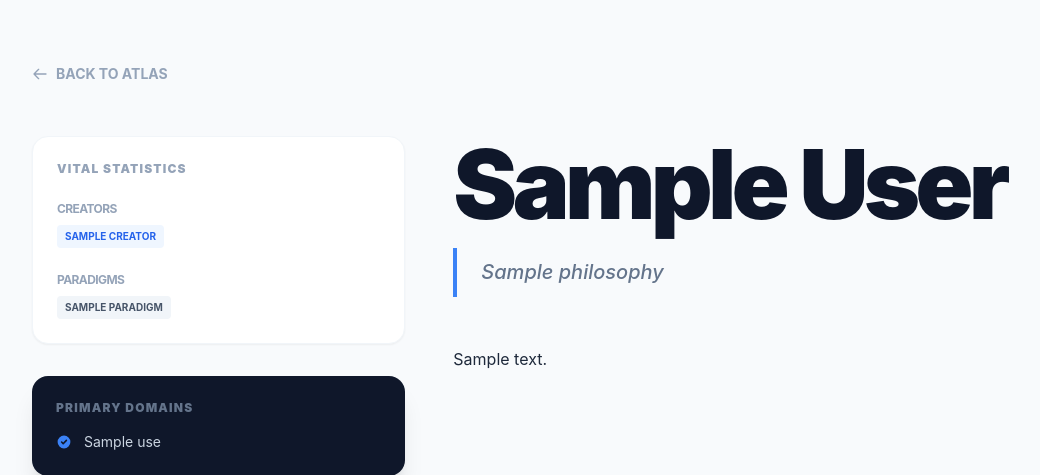
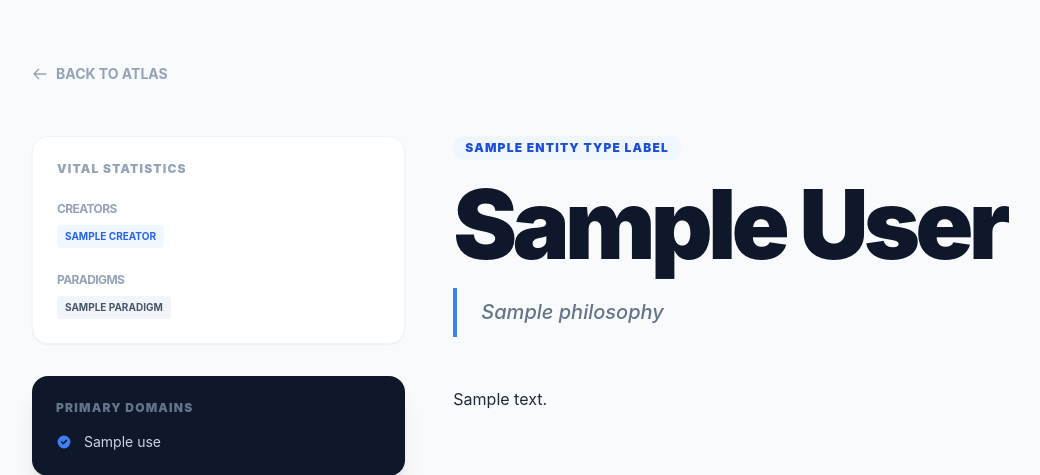
Before and after one commit to someflydev/language-atlas, a FastAPI app: template src/app/templates/profile.html in a window 1280 px wide. Shown: the part 103-578 px from the top of the page, without its empty margins (0-1040 px from the left). Run offline with FastAPI, Linux system fonts and the light colour scheme; the template is opened without the code that fills it: most values are stand-ins (such as "Sample title", 1, 10 or a date in 2020); parts of the project's set-up code (start-up, migrations or seed data) failed here and were passed over; some libraries are stand-ins or nearby versions.

Commit message:
[PROMPT_85] Make mixed profiles type-aware
Keep /language/{name} as the shared route for language-like entities
while preserving the stored entity_type in template context.

Add a small shared route helper for profile links so foundations and
artifacts render and link consistently across templates and static JS.

```diff
--- a/src/app/app.py
+++ b/src/app/app.py
@@ -45,6 +45,7 @@ templates = Jinja2Templates(directory=templates_dir)
 # this env var before making requests; clearing it on exit restores the
 # normal live-app behaviour.
 templates.env.globals["atlas_static_mode"] = lambda: os.environ.get("ATLAS_STATIC_MODE", "0") == "1"
+templates.env.globals["entity_profile_href"] = DataLoader.get_entity_profile_route
 
 
 def atlas_static_mode() -> bool:
@@ -60,6 +61,7 @@ ENTITY_TYPE_LABELS = {
     "foundation": "Historical and Theoretical Foundations",
     "artifact": "Tools, Libraries, Runtimes, and Formats",
 }
+LANGUAGE_LIKE_ENTITY_TYPES = {"language", "foundation", "artifact"}
 
 def get_link_map() -> Dict[str, str]:
     global _entity_link_map
@@ -503,6 +505,7 @@ async def get_language_profile(request: Request, name: str) -> Response:
     lang = data_loader.get_combined_language_data(name)
     if not lang:
         raise HTTPException(status_code=404, detail="Language not found")
+    entity_type = lang.get("entity_type", "language")
 
     # Construct Markdown from the profile sections stored in the database
     content = f"# {lang.get('title', lang['name'])}\n\n"
@@ -534,7 +537,11 @@ async def get_language_profile(request: Request, name: str) -> Response:
     html_content = auto_link_content(html_content)
 
     # Generate Dynamic Heritage Journey
-    auto_odyssey = data_loader.get_auto_odyssey(lang['name'])
+    auto_odyssey = (
+        data_loader.get_auto_odyssey(lang['name'])
+        if entity_type == "language"
+        else None
+    )
 
     # Static export crawls every language page, so skip the expensive
     # lineage view queries there and keep the live app unchanged.
@@ -543,9 +550,21 @@ async def get_language_profile(request: Request, name: str) -> Response:
         descendants: list[dict[str, Any]] = []
         lang_rank: dict[str, Any] | None = None
     else:
-        ancestors = data_loader.get_ancestors(lang['id'], max_depth=5)
-        descendants = data_loader.get_descendants(lang['id'], max_depth=5)
-        lang_rank = data_loader.get_language_ranking(lang['id'])
+        ancestors = (
+            data_loader.get_ancestors(lang['id'], max_depth=5)
+            if entity_type in LANGUAGE_LIKE_ENTITY_TYPES
+            else []
+        )
+        descendants = (
+            data_loader.get_descendants(lang['id'], max_depth=5)
+            if entity_type in LANGUAGE_LIKE_ENTITY_TYPES
+            else []
+        )
+        lang_rank = (
+            data_loader.get_language_ranking(lang['id'])
+            if entity_type == "language"
+            else None
+        )
 
     return templates.TemplateResponse(
         request=request,
@@ -553,7 +572,10 @@ async def get_language_profile(request: Request, name: str) -> Response:
         context={
             "lang": lang,
             "content": html_content,
-            "entity_type": "language",
+            "entity_type": entity_type,
+            "entity_type_label": ENTITY_TYPE_LABELS.get(
+                entity_type, entity_type.replace("_", " ").title()
+            ),
             "auto_odyssey": auto_odyssey,
             "ancestors": ancestors,
             "descendants": descendants,
--- a/src/app/templates/paradigm_view.html
+++ b/src/app/templates/paradigm_view.html
@@ -111,7 +111,7 @@
                 </div>
                 {% endif %}
 
-                <a href="/language/{{ foundation.name }}" class="inline-flex items-center text-sm font-bold text-blue-600 hover:text-blue-800 transition-colors">
+                <a href="{{ entity_profile_href(foundation.name, foundation.entity_type) }}" class="inline-flex items-center text-sm font-bold text-blue-600 hover:text-blue-800 transition-colors">
                     View profile
                     <span class="ml-2" aria-hidden="true">&rarr;</span>
                 </a>
@@ -174,7 +174,7 @@
                     <p class="text-sm text-slate-500 leading-relaxed line-clamp-3 italic mb-4">
                         "{{ lang.philosophy }}"
                     </p>
-                    <a href="/language/{{ lang.name }}" class="absolute inset-0 z-10 rounded-2xl cursor-pointer" aria-label="View {{ lang.display_name }} profile"></a>
+                    <a href="{{ entity_profile_href(lang.name, lang.entity_type) }}" class="absolute inset-0 z-10 rounded-2xl cursor-pointer" aria-label="View {{ lang.display_name }} profile"></a>
                 </article>
             </div>
             {% endfor %}
--- a/src/app/templates/partials/language_grid.html
+++ b/src/app/templates/partials/language_grid.html
@@ -28,7 +28,7 @@
             </p>
 
             <div class="mt-auto pt-4 flex justify-between items-center relative z-30">
-                <a href="/language/{{ lang.name }}" class="text-xs font-bold uppercase text-blue-600 hover:text-blue-800 transition-colors">
+                <a href="{{ entity_profile_href(lang.name, lang.entity_type or current_entity_type) }}" class="text-xs font-bold uppercase text-blue-600 hover:text-blue-800 transition-colors">
                     View Profile &rarr;
                 </a>
                 <button
@@ -41,7 +41,7 @@
             </div>
 
             <!-- Card-level link overlay: Inside article, lower z-index than tags and buttons -->
-            <a href="/language/{{ lang.name }}" class="absolute inset-0 z-10 rounded-2xl cursor-pointer" aria-label="View {{ lang.display_name }} profile"></a>
+            <a href="{{ entity_profile_href(lang.name, lang.entity_type or current_entity_type) }}" class="absolute inset-0 z-10 rounded-2xl cursor-pointer" aria-label="View {{ lang.display_name }} profile"></a>
         </article>
     </div>
     {% endfor %}
--- a/src/app/templates/profile.html
+++ b/src/app/templates/profile.html
@@ -17,11 +17,18 @@
             <div class="bg-white p-6 rounded-2xl shadow-sm border border-slate-100">
                 <h3 class="text-xs font-black uppercase tracking-widest text-slate-400 mb-6">Vital Statistics</h3>
                 <dl class="space-y-6">
-                    {% if entity_type == 'language' %}
+                    {% if entity_type in ('language', 'foundation', 'artifact') %}
+                    <div>
+                        <dt class="text-xs font-bold text-slate-400 uppercase tracking-tighter mb-1">Entity Type</dt>
+                        <dd class="text-sm font-bold text-slate-900">{{ entity_type_label }}</dd>
+                    </div>
+                    {% if lang.year %}
                     <div>
                         <dt class="text-xs font-bold text-slate-400 uppercase tracking-tighter mb-1">Established</dt>
                         <dd class="text-2xl font-black text-slate-900">{{ lang.year }}</dd>
                     </div>
+                    {% endif %}
+                    {% if lang.cluster %}
                     <div>
                         <dt class="text-xs font-bold text-slate-400 uppercase tracking-tighter mb-1">Cluster</dt>
                         <dd>
@@ -30,6 +37,8 @@
                             </a>
                         </dd>
                     </div>
+                    {% endif %}
+                    {% if entity_type == 'language' %}
                     {% if ranking %}
                     {% if ranking.generation_percentile <= 0.05 %}
                     <div>
@@ -58,6 +67,7 @@
                             </span>
                         </dd>
                     </div>
+                    {% endif %}
                     {% endif %}
                     {% endif %}
                     {% elif entity_type == 'person' %}
@@ -137,10 +147,17 @@
         <!-- Main Content -->
         <article class="lg:col-span-8 order-1 lg:order-2">
             <header class="mb-12">
+                <div class="flex flex-wrap items-center gap-3 mb-4">
+                    <span class="inline-flex items-center px-3 py-1 rounded-full bg-blue-50 text-blue-700 text-xs font-black uppercase tracking-widest">
+                        {{ entity_type_label }}
+                    </span>
+                </div>
                 <h1 class="text-6xl lg:text-8xl font-black text-slate-900 tracking-tighter mb-4">{{ lang.display_name }}</h1>
+                {% if lang.philosophy %}
                 <p class="text-xl text-slate-500 font-medium leading-relaxed italic border-l-4 border-blue-500 pl-6 py-2">
                     {{ lang.philosophy }}
                 </p>
+                {% endif %}
             </header>
 
             <div class="prose prose-slate prose-lg max-w-none
@@ -150,7 +167,7 @@
                 {{ content|safe }}
             </div>
 
-            {% if entity_type == 'language' %}
+            {% if entity_type in ('language', 'foundation', 'artifact') %}
             {% if ancestors or descendants %}
             <section class="mt-12 bg-white rounded-3xl p-8 md:p-12 shadow-sm border border-slate-100">
                 <div class="flex items-center justify-between mb-8">
@@ -165,7 +182,7 @@
                         <ul class="space-y-3">
                             {% for a in ancestors %}
                             <li class="text-sm text-slate-600">
-                                <span class="font-bold text-slate-900">{{ a.name }}</span> <span class="text-slate-400">({{ a.depth }} deg.)</span>
+                                <a href="{{ entity_profile_href(a.name, a.entity_type) }}" class="font-bold text-slate-900 hover:text-blue-600 transition-colors">{{ a.display_name or a.name }}</a> <span class="text-slate-400">({{ a.depth }} deg.)</span>
                                 <div class="text-xs text-slate-400 mt-1">{{ a.path }}</div>
                             </li>
                             {% endfor %}
@@ -179,7 +196,7 @@
                         <ul class="space-y-3">
                             {% for d in descendants %}
                             <li class="text-sm text-slate-600">
-                                <span class="font-bold text-slate-900">{{ d.name }}</span> <span class="text-slate-400">({{ d.depth }} deg.)</span>
+                                <a href="{{ entity_profile_href(d.name, d.entity_type) }}" class="font-bold text-slate-900 hover:text-blue-600 transition-colors">{{ d.display_name or d.name }}</a> <span class="text-slate-400">({{ d.depth }} deg.)</span>
                                 <div class="text-xs text-slate-400 mt-1">{{ d.path }}</div>
                             </li>
                             {% endfor %}
--- a/src/app/templates/tag_view.html
+++ b/src/app/templates/tag_view.html
@@ -67,7 +67,7 @@
                         "{{ lang.philosophy }}"
                     </p>
                     <!-- Card-level link overlay: Inside article, lower z-index than tags -->
-                    <a href="/language/{{ lang.name }}" class="absolute inset-0 z-10 rounded-2xl cursor-pointer" aria-label="View {{ lang.display_name }} profile"></a>
+                    <a href="{{ entity_profile_href(lang.name, lang.entity_type) }}" class="absolute inset-0 z-10 rounded-2xl cursor-pointer" aria-label="View {{ lang.display_name }} profile"></a>
                 </article>
             </div>
             {% endfor %}
```
Also changed, not shown: src/app/core/data_loader.py (+31 -5 lines), src/app/static/atlas-static.js (+23 -4 lines), src/app/templates/search_results.html (+1 -11 lines).
